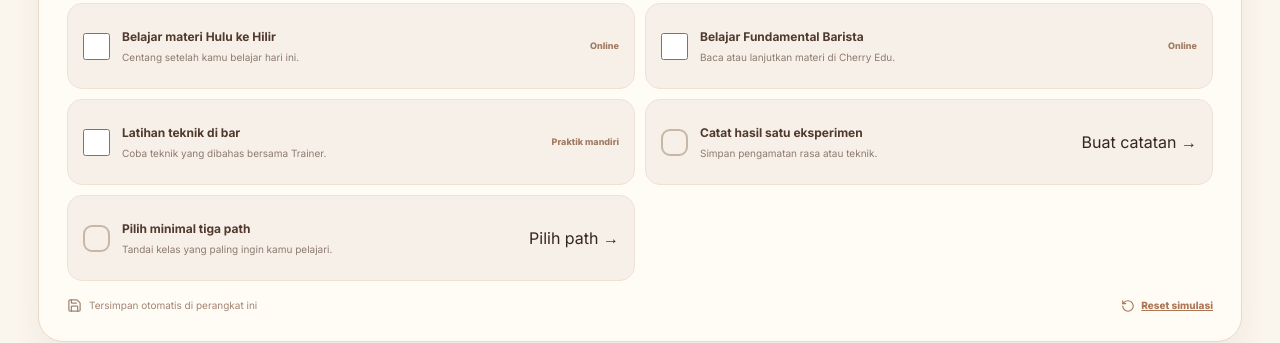
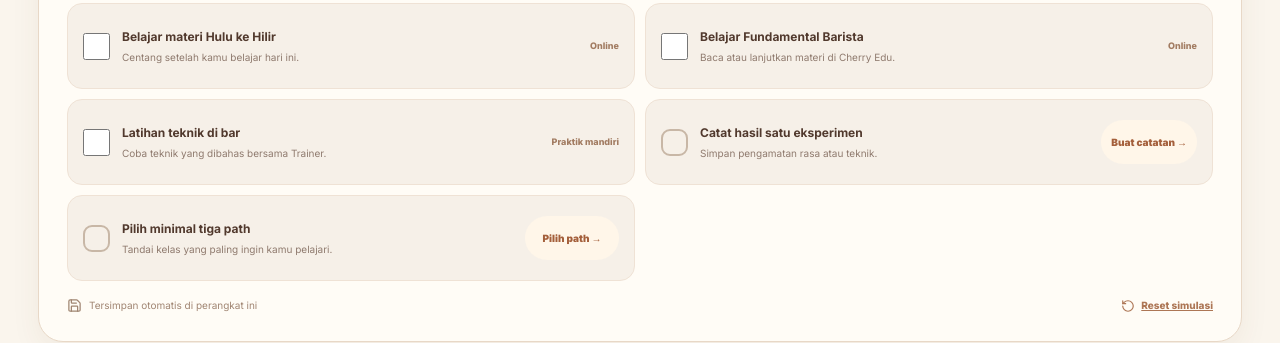
Before and after one commit to hallogroup-hq/cherryedu-teams, a Next.js app: page /experience-lab in a window 1280 px wide. Shown: the part 960-1303 px from the top of the page. Built offline with nearby package versions, Linux system fonts and the light colour scheme.

Commit message:
style(ux): visible jump actions from derived checklist tasks

```diff
--- a/app/experience-lab/experience-lab.module.css
+++ b/app/experience-lab/experience-lab.module.css
@@ -352,3 +352,9 @@
  .journalControls button{justify-content:center}
  .experimentJournal textarea{font-size:16px}
 }
+
+/* Checklist task anchors direct users to the appropriate action. */
+.taskTypeLink{display:inline-flex;align-items:center;justify-content:center;min-height:44px;min-width:94px;border-radius:99px;background:#fff6e9;padding:8px 10px;font-size:10px;font-weight:850;color:#a45f3b;text-align:center;text-decoration:none}
+.taskTypeLink:hover{background:#fbe1ca;text-decoration:underline}
+.classSelection,.experimentJournal{scroll-margin-top:20px}
+@media(max-width:560px){.taskTypeLink{min-width:80px;padding:7px 8px;font-size:10px}}
```
